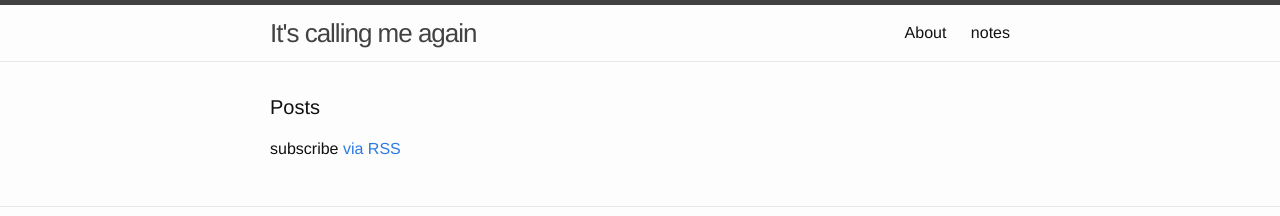
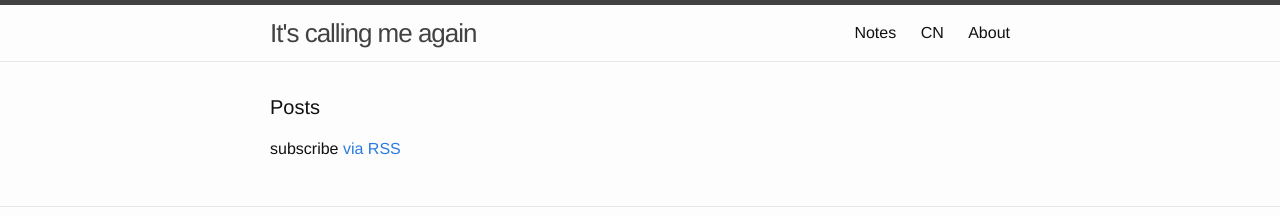
Before and after one commit to zxteloiv/zxteloiv.github.io, a Jekyll site: the page built from index.html, in a window 1280 px wide. Shown: the top 216 px of the page. Built offline with Jekyll 4.4.1, drawn with Linux system fonts in a browser that asks for light colours.

Commit message:
change title bar links

```diff
--- a/_includes/header.html
+++ b/_includes/header.html
@@ -14,11 +14,16 @@
       </a>
 
       <div class="trigger">
+          <a class="page-link" href="{{ "/notes/" | prepend: site.baseurl }}">Notes</a>
+          <a class="page-link" href="{{ "/cn/" | prepend: site.baseurl }}">CN</a>
+          <a class="page-link" href="{{ "/about/" | prepend: site.baseurl }}">About</a>
+          <!--
         {% for page in site.pages %}
           {% if page.title %}
           <a class="page-link" href="{{ page.url | prepend: site.baseurl }}">{{ page.title }}</a>
           {% endif %}
         {% endfor %}
+          -->
       </div>
     </nav>
 
```
